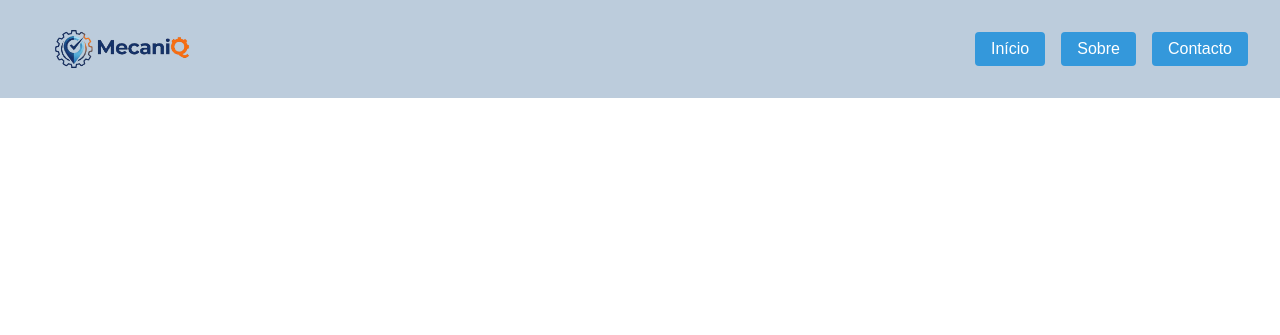
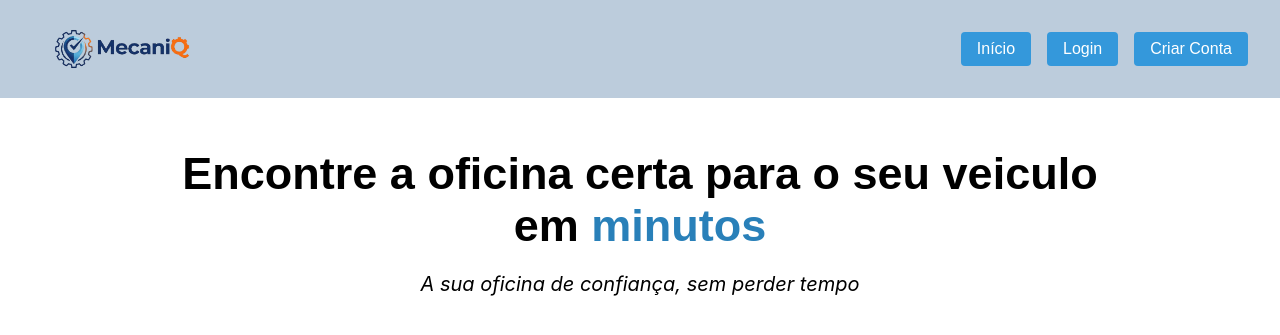
Before and after one commit to diogogonzaga/MecaniQ, a PHP site: page / in a window 1280 px wide. Shown: the top 335 px of the page. Run offline with PHP 8.4, Linux system fonts and the light colour scheme.

Commit message:
frase e slogan

```diff
--- a/css/style.css
+++ b/css/style.css
@@ -54,3 +54,22 @@
 .btn:hover {
   background-color: #2980b9;
 }
+
+.inicio {
+  text-align: center;
+}
+
+.inicio h1{
+  text-align: center;
+  margin-top: 50px;
+  font-family: Arial, Helvetica, sans-serif;
+  font-size: 45px;
+}
+.minutos_cor_diferente{
+  color: #2980b9;
+}
+.slogan{
+  margin-top: 20px;
+  font-size: 20px;
+  font-family: -apple-system, BlinkMacSystemFont, "Segoe UI", Roboto, Helvetica, Arial, sans-serif;
+}
--- a/index.html
+++ b/index.html
@@ -14,9 +14,14 @@
 
   <div class="nav-links">
     <a href="#" class="btn">Início</a>
-    <a href="#" class="btn">Sobre</a>
-    <a href="#" class="btn">Contacto</a>
+    <a href="#" class="btn">Login</a>
+    <a href="#" class="btn">Criar Conta</a>
   </div>
 </nav>
+
+<section id="inicio" class="inicio">
+  <h1>Encontre a oficina certa para o seu veiculo<br> em <span class="minutos_cor_diferente">minutos</span></h1>
+  <p class="slogan"><i>A sua oficina de confiança, sem perder tempo</i></p>
+</section>
 </body>
 </html>
```
